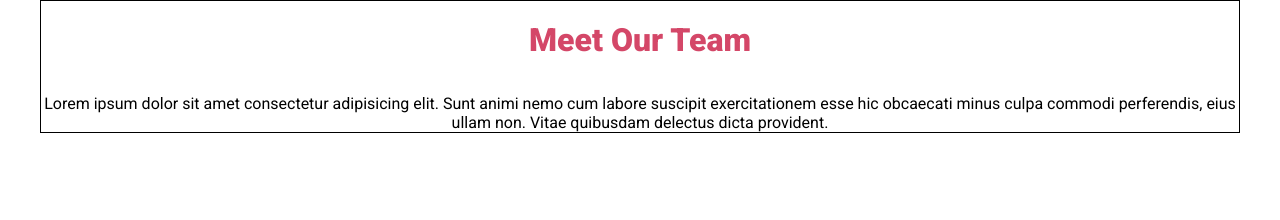
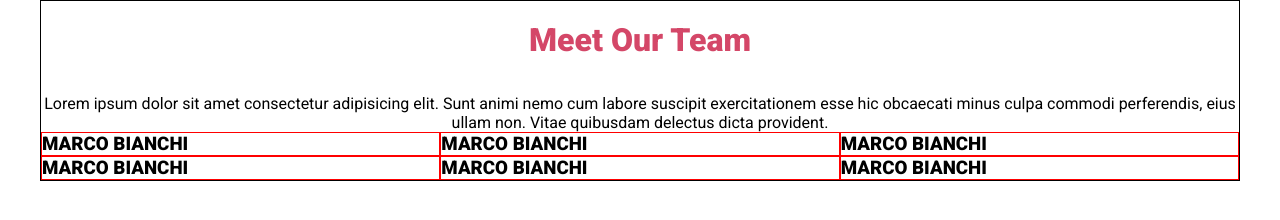
Before and after one commit to Luketto-dev/html-css-float-cards, a plain HTML site: page index.html in a window 1280 px wide. Drawn offline with Linux system fonts and the light colour scheme.

Commit message:
inizio impostazione righe e colonne per layout con float

```diff
--- a/css/style.css
+++ b/css/style.css
@@ -23,3 +23,19 @@ header h1{
     color: rgb(212, 71, 104);
     padding: 20px 20px 35px 20px;
 }
+
+.clearfix{
+    clear: both;
+    content: "";
+    display: table;
+}
+
+.container .row{
+    width: 100%;
+}
+
+.row .col{
+    float: left;
+    border: 1px solid red;
+    width: calc(100%/3);
+}
--- a/index.html
+++ b/index.html
@@ -21,15 +21,27 @@
             <p>Lorem ipsum dolor sit amet consectetur adipisicing elit. Sunt animi nemo cum labore suscipit exercitationem esse hic obcaecati minus culpa commodi perferendis, eius ullam non. Vitae quibusdam delectus dicta provident.</p>
         </header>
 
-        <div class="row">
+        <div class="row clearfix">
             <div class="col">
-
+                <h3>MARCO BIANCHI</h3>
             </div>
             <div class="col">
-
+                <h3>MARCO BIANCHI</h3>
             </div>
             <div class="col">
+                <h3>MARCO BIANCHI</h3>
+            </div>
+        </div>
 
+        <div class="row clearfix">
+            <div class="col">
+                <h3>MARCO BIANCHI</h3>
+            </div>
+            <div class="col">
+                <h3>MARCO BIANCHI</h3>
+            </div>
+            <div class="col">
+                <h3>MARCO BIANCHI</h2>
             </div>
         </div>
     </div>
```
